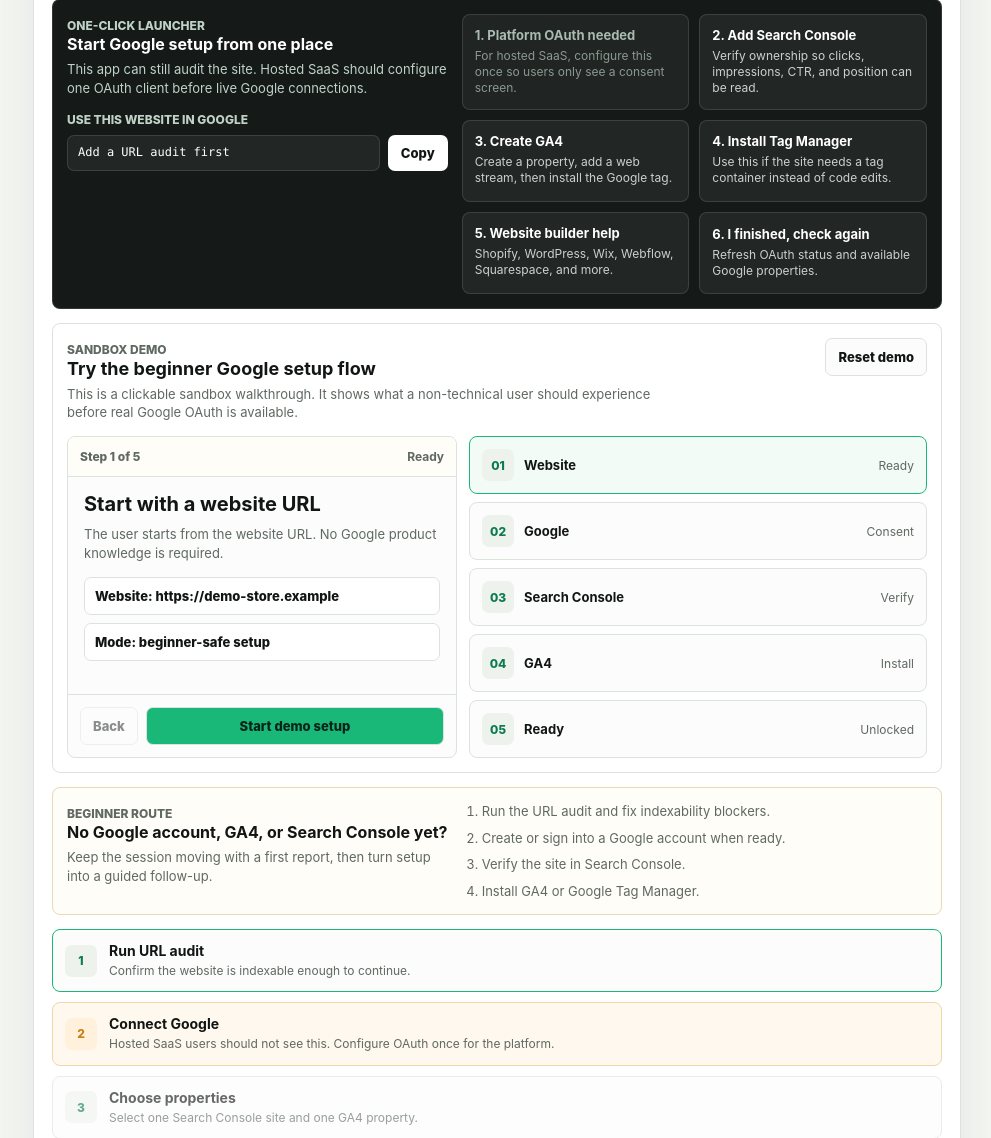
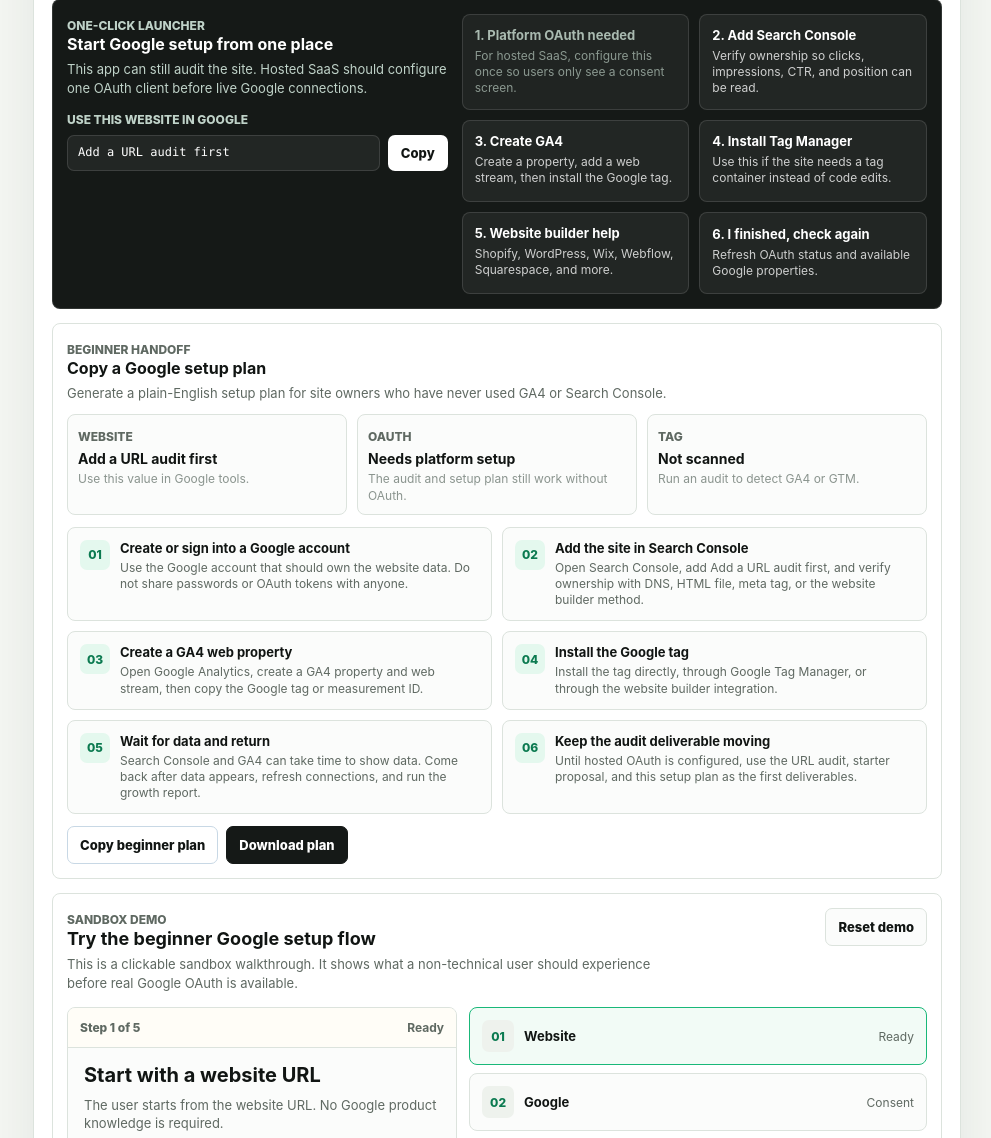
Before and after one commit to Lumo016/open-seo-growth, a Flask app: page / in a window 1280 px wide, after a click on "View setup path". Shown: the part 1420-2558 px from the top of the page, without its empty margins (289-1280 px from the left). Run offline with Flask 3, Linux system fonts and the light colour scheme; some libraries are stand-ins or nearby versions.

Commit message:
Add beginner Google setup plan export

```diff
--- a/static/app.js
+++ b/static/app.js
@@ -681,6 +681,27 @@ function downloadText(filename, content, type) {
   URL.revokeObjectURL(url);
 }
 
+async function writeClipboardText(value) {
+  if (navigator.clipboard?.writeText) {
+    try {
+      await navigator.clipboard.writeText(value);
+      return;
+    } catch {}
+  }
+  const textarea = document.createElement("textarea");
+  textarea.value = value;
+  textarea.setAttribute("readonly", "");
+  textarea.style.position = "fixed";
+  textarea.style.top = "-1000px";
+  textarea.style.left = "-1000px";
+  document.body.appendChild(textarea);
+  textarea.focus();
+  textarea.select();
+  const copied = document.execCommand("copy");
+  textarea.remove();
+  if (!copied) throw new Error("Clipboard copy failed.");
+}
+
 function setExportReady(isReady) {
   ["copyReportBtn", "downloadMarkdownBtn", "downloadBriefBtn", "downloadJsonBtn"].forEach((id) => {
     const button = $(id);
@@ -798,6 +819,153 @@ function currentWebsiteLabel() {
   }
 }
 
+function analyticsTagLabel() {
+  const summary = state.audit?.summary || {};
+  if (!state.audit) {
+    return {
+      label: "Not scanned",
+      note: "Run an audit to detect GA4 or GTM.",
+      markdown: "Not scanned yet.",
+    };
+  }
+  if (summary.ga4_detected || summary.gtm_detected) {
+    const tags = [
+      summary.ga4_detected ? "GA4" : "",
+      summary.gtm_detected ? "GTM" : "",
+    ].filter(Boolean).join(" and ");
+    return {
+      label: "Detected",
+      note: `${tags} signal found in the audited page.`,
+      markdown: `${tags} signal was detected in the audited page.`,
+    };
+  }
+  return {
+    label: "Not detected",
+    note: "Install GA4 directly or through Google Tag Manager.",
+    markdown: "No GA4 or GTM signal was detected in the audited page.",
+  };
+}
+
+function oauthStatusLabel() {
+  if (state.session?.connected) {
+    return {
+      label: "Connected",
+      note: "Google authorization is active for this browser session.",
+      markdown: "Connected in this browser session.",
+    };
+  }
+  if (state.session?.oauth_ready) {
+    return {
+      label: "Ready",
+      note: "Use Authorize Google after Search Console or GA4 exists.",
+      markdown: "Ready for Google authorization.",
+    };
+  }
+  return {
+    label: "Needs platform setup",
+    note: "The audit and setup plan still work without OAuth.",
+    markdown: "Platform OAuth is not configured yet.",
+  };
+}
+
+function beginnerSetupSteps() {
+  const site = currentWebsiteLabel();
+  const tag = analyticsTagLabel();
+  const oauth = oauthStatusLabel();
+  return [
+    {
+      title: "Create or sign into a Google account",
+      body: "Use the Google account that should own the website data. Do not share passwords or OAuth tokens with anyone.",
+    },
+    {
+      title: "Add the site in Search Console",
+      body: `Open Search Console, add ${site}, and verify ownership with DNS, HTML file, meta tag, or the website builder method.`,
+    },
+    {
+      title: "Create a GA4 web property",
+      body: "Open Google Analytics, create a GA4 property and web stream, then copy the Google tag or measurement ID.",
+    },
+    {
+      title: tag.label === "Detected" ? "Confirm the installed Google tag" : "Install the Google tag",
+      body: tag.label === "Detected"
+        ? "A tag signal was detected. Confirm that it belongs to the right GA4 property and is collecting data."
+        : "Install the tag directly, through Google Tag Manager, or through the website builder integration.",
+    },
+    {
+      title: "Wait for data and return",
+      body: "Search Console and GA4 can take time to show data. Come back after data appears, refresh connections, and run the growth report.",
+    },
+    {
+      title: oauth.label === "Ready" || oauth.label === "Connected" ? "Authorize Open SEO Growth" : "Keep the audit deliverable moving",
+      body: oauth.label === "Ready" || oauth.label === "Connected"
+        ? "Use Authorize Google to let the app read Search Console and GA4 data."
+        : "Until hosted OAuth is configured, use the URL audit, starter proposal, and this setup plan as the first deliverables.",
+    },
+  ];
+}
+
+function buildBeginnerSetupPlanMarkdown() {
+  const site = currentWebsiteLabel();
+  const oauth = oauthStatusLabel();
+  const tag = analyticsTagLabel();
+  return [
+    `# Beginner Google Setup Plan`,
+    ``,
+    `Generated: ${isoDate()}`,
+    `Website: ${site}`,
+    ``,
+    `## Current Status`,
+    ``,
+    `- Open SEO Growth OAuth: ${oauth.markdown}`,
+    `- Google tag detection: ${tag.markdown}`,
+    `- URL audit: ${state.audit ? "Completed for this browser session." : "Not run yet."}`,
+    ``,
+    `## Setup Steps`,
+    ``,
+    beginnerSetupSteps().map((step, index) => `${index + 1}. ${step.title} - ${step.body}`).join("\n"),
+    ``,
+    `## Official Links`,
+    ``,
+    `- Search Console: https://search.google.com/search-console/welcome`,
+    `- Google Analytics: https://analytics.google.com/analytics/web/`,
+    `- Google Tag Manager: https://tagmanager.google.com/`,
+    `- Website builder tag help: https://support.google.com/tagmanager/answer/12403447?hl=en`,
+    ``,
+    `## What Open SEO Growth Can Do Before Google Is Ready`,
+    ``,
+    `- Run an SEO and GEO URL audit.`,
+    `- Export a Markdown audit, JSON evidence, GEO content brief, action queue, and starter proposal.`,
+    `- Re-check Google connection status after Search Console and GA4 are ready.`,
+    ``,
+    `---`,
+    `Generated by Open SEO Growth. Use official Google tools for login, ownership verification, and tag installation.`,
+  ].join("\n");
+}
+
+function renderBeginnerSetupPlan() {
+  if (!$("beginnerPlanSteps")) return;
+  const site = currentWebsiteLabel();
+  const oauth = oauthStatusLabel();
+  const tag = analyticsTagLabel();
+  $("beginnerPlanWebsite").textContent = site;
+  $("beginnerPlanOAuth").textContent = oauth.label;
+  $("beginnerPlanOAuthNote").textContent = oauth.note;
+  $("beginnerPlanTag").textContent = tag.label;
+  $("beginnerPlanTagNote").textContent = tag.note;
+  $("beginnerPlanSummary").textContent = state.audit
+    ? "Use the current audit evidence to hand the site owner a concrete Google setup plan."
+    : "Generate a plain-English setup plan for site owners who have never used GA4 or Search Console.";
+  $("beginnerPlanSteps").innerHTML = beginnerSetupSteps().map((step, index) => `
+    <article class="beginner-plan-step">
+      <span>${String(index + 1).padStart(2, "0")}</span>
+      <div>
+        <strong>${escapeHtml(step.title)}</strong>
+        <small>${escapeHtml(step.body)}</small>
+      </div>
+    </article>
+  `).join("");
+}
+
 function updateGoogleLauncher() {
   const label = currentWebsiteLabel();
   $("launcherWebsite").textContent = label;
@@ -814,6 +982,7 @@ function updateGoogleLauncher() {
     : state.session?.oauth_ready
       ? "Click Authorize Google first. If no properties appear, use the setup links below."
       : "This app can still audit the site. Hosted SaaS should configure one OAuth client before live Google connections.";
+  renderBeginnerSetupPlan();
   renderSimulator();
 }
 
@@ -1565,7 +1734,7 @@ async function copyWebsite() {
     return;
   }
   try {
-    await navigator.clipboard.writeText(value);
+    await writeClipboardText(value);
     showToast("Website copied for Google setup.");
   } catch {
     showToast(value);
@@ -1578,11 +1747,26 @@ async function copyReadinessChecklist() {
     return;
   }
   try {
-    await navigator.clipboard.writeText(buildPlatformReadinessMarkdown(state.session));
+    await writeClipboardText(buildPlatformReadinessMarkdown(state.session));
     showToast("Platform readiness checklist copied.");
   } catch {
     showToast("Clipboard is unavailable. Review the checklist on screen.", "error");
   }
+}
+
+async function copyBeginnerSetupPlan() {
+  try {
+    await writeClipboardText(buildBeginnerSetupPlanMarkdown());
+    showToast("Beginner setup plan copied.");
+  } catch {
+    showToast("Clipboard is unavailable. Download the setup plan instead.", "error");
+  }
+}
+
+function downloadBeginnerSetupPlan() {
+  const slug = fileSlug(currentWebsiteLabel());
+  downloadText(`${slug}-google-setup-plan-${isoDate()}.md`, buildBeginnerSetupPlanMarkdown(), "text/markdown;charset=utf-8");
+  showToast("Beginner setup plan downloaded.");
 }
 
 async function copyAuditMarkdown() {
@@ -1592,7 +1776,7 @@ async function copyAuditMarkdown() {
   }
   const markdown = buildAuditMarkdown(state.audit);
   try {
-    await navigator.clipboard.writeText(markdown);
+    await writeClipboardText(markdown);
     showToast("Audit report copied as Markdown.");
   } catch {
     showToast("Clipboard is unavailable. Download the Markdown file instead.", "error");
@@ -1640,7 +1824,7 @@ async function copyStarterOffer() {
     return;
   }
   try {
-    await navigator.clipboard.writeText(buildStarterOfferMarkdown(state.audit));
+    await writeClipboardText(buildStarterOfferMarkdown(state.audit));
     showToast("Starter proposal copied as Markdown.");
   } catch {
     showToast("Clipboard is unavailable. Download the proposal instead.", "error");
@@ -1663,7 +1847,7 @@ async function copyGrowthReportMarkdown() {
     return;
   }
   try {
-    await navigator.clipboard.writeText(buildGrowthReportMarkdown(state.report));
+    await writeClipboardText(buildGrowthReportMarkdown(state.report));
     showToast("Growth report copied as Markdown.");
   } catch {
     showToast("Clipboard is unavailable. Download the Markdown file instead.", "error");
@@ -1700,7 +1884,7 @@ async function copyActionQueue() {
     return;
   }
   try {
-    await navigator.clipboard.writeText(buildActionQueueMarkdown());
+    await writeClipboardText(buildActionQueueMarkdown());
     showToast("Action queue copied as Markdown.");
   } catch {
     showToast("Clipboard is unavailable. Download the task queue instead.", "error");
@@ -1736,6 +1920,8 @@ function wireEvents() {
   $("sampleAuditBtn").addEventListener("click", loadSampleAudit);
   $("copyWebsiteBtn").addEventListener("click", copyWebsite);
   $("copyReadinessBtn").addEventListener("click", copyReadinessChecklist);
+  $("copyBeginnerPlanBtn").addEventListener("click", copyBeginnerSetupPlan);
+  $("downloadBeginnerPlanBtn").addEventListener("click", downloadBeginnerSetupPlan);
   $("copyReportBtn").addEventListener("click", copyAuditMarkdown);
   $("downloadMarkdownBtn").addEventListener("click", downloadAuditMarkdown);
   $("downloadBriefBtn").addEventListener("click", downloadAuditBrief);
@@ -1800,6 +1986,7 @@ renderAuditEmpty();
 renderGrowthReportEmpty();
 wireEvents();
 updateGoogleLauncher();
+renderBeginnerSetupPlan();
 updateBackToTopButton();
 renderSimulator();
 refreshSession().catch((error) => showToast(error.message, "error"));
--- a/static/styles.css
+++ b/static/styles.css
@@ -1211,6 +1211,122 @@ select {
   opacity: 0.78;
 }
 
+.beginner-plan-panel {
+  margin-bottom: 14px;
+  padding: 14px;
+  border: 1px solid var(--line);
+  border-radius: 8px;
+  background: var(--surface);
+}
+
+.beginner-plan-copy h3 {
+  margin: 0;
+  font-size: 16px;
+}
+
+.beginner-plan-copy p {
+  max-width: 720px;
+  margin: 6px 0 0;
+  color: var(--muted);
+  font-size: 13px;
+  line-height: 1.45;
+}
+
+.beginner-plan-status {
+  display: grid;
+  grid-template-columns: repeat(3, minmax(0, 1fr));
+  gap: 10px;
+  margin-top: 12px;
+}
+
+.beginner-plan-status article {
+  min-width: 0;
+  padding: 10px;
+  border: 1px solid var(--line);
+  border-radius: 8px;
+  background: var(--surface-raised);
+}
+
+.beginner-plan-status span {
+  color: var(--muted);
+  font-size: 12px;
+  font-weight: 800;
+  text-transform: uppercase;
+}
+
+.beginner-plan-status strong,
+.beginner-plan-status small {
+  display: block;
+  overflow-wrap: anywhere;
+}
+
+.beginner-plan-status strong {
+  margin-top: 5px;
+  font-size: 14px;
+}
+
+.beginner-plan-status small {
+  margin-top: 4px;
+  color: var(--subtle);
+  font-size: 12px;
+  line-height: 1.35;
+}
+
+.beginner-plan-steps {
+  display: grid;
+  grid-template-columns: repeat(2, minmax(0, 1fr));
+  gap: 10px;
+  margin-top: 12px;
+}
+
+.beginner-plan-step {
+  display: grid;
+  grid-template-columns: auto minmax(0, 1fr);
+  gap: 10px;
+  align-items: start;
+  min-width: 0;
+  padding: 12px;
+  border: 1px solid var(--line);
+  border-radius: 8px;
+  background: var(--surface-raised);
+}
+
+.beginner-plan-step span {
+  display: grid;
+  width: 30px;
+  height: 30px;
+  place-items: center;
+  border-radius: 7px;
+  background: #e4f8ee;
+  color: var(--green-dark);
+  font-size: 12px;
+  font-weight: 850;
+}
+
+.beginner-plan-step strong,
+.beginner-plan-step small {
+  display: block;
+  overflow-wrap: anywhere;
+}
+
+.beginner-plan-step strong {
+  font-size: 13px;
+}
+
+.beginner-plan-step small {
+  margin-top: 4px;
+  color: var(--muted);
+  font-size: 12px;
+  line-height: 1.35;
+}
+
+.beginner-plan-actions {
+  display: flex;
+  flex-wrap: wrap;
+  gap: 8px;
+  margin-top: 12px;
+}
+
 .setup-simulator {
   margin-bottom: 14px;
   padding: 14px;
@@ -1949,6 +2065,8 @@ select {
   .platform-readiness-panel,
   .google-launcher,
   .launcher-actions,
+  .beginner-plan-status,
+  .beginner-plan-steps,
   .simulator-board,
   .brief-workspace,
   .starter-offer-header {
@@ -1995,6 +2113,8 @@ select {
   .mini-list,
   .quick-win-list,
   .starter-offer-deliverables,
+  .beginner-plan-status,
+  .beginner-plan-steps,
   .launcher-url,
   .simulator-header,
   .simulator-actions,
--- a/templates/index.html
+++ b/templates/index.html
@@ -285,6 +285,35 @@
                 </button>
               </div>
             </section>
+            <section class="beginner-plan-panel">
+              <div class="beginner-plan-copy">
+                <span class="section-kicker">Beginner handoff</span>
+                <h3>Copy a Google setup plan</h3>
+                <p id="beginnerPlanSummary">Generate a plain-English setup plan for site owners who have never used GA4 or Search Console.</p>
+              </div>
+              <div class="beginner-plan-status" aria-label="Beginner setup status">
+                <article>
+                  <span>Website</span>
+                  <strong id="beginnerPlanWebsite">Add a URL audit first</strong>
+                  <small>Use this value in Google tools.</small>
+                </article>
+                <article>
+                  <span>OAuth</span>
+                  <strong id="beginnerPlanOAuth">Checking</strong>
+                  <small id="beginnerPlanOAuthNote">Platform status is loading.</small>
+                </article>
+                <article>
+                  <span>Tag</span>
+                  <strong id="beginnerPlanTag">Not scanned</strong>
+                  <small id="beginnerPlanTagNote">Run an audit to detect GA4 or GTM.</small>
+                </article>
+              </div>
+              <div id="beginnerPlanSteps" class="beginner-plan-steps"></div>
+              <div class="beginner-plan-actions">
+                <button id="copyBeginnerPlanBtn" class="report-action" type="button">Copy beginner plan</button>
+                <button id="downloadBeginnerPlanBtn" class="report-action primary" type="button">Download plan</button>
+              </div>
+            </section>
             <section class="setup-simulator">
               <div class="simulator-header">
                 <div>
```
Also changed, not shown: docs/beginner-google-setup.md (+9 -0 lines), README.md.
